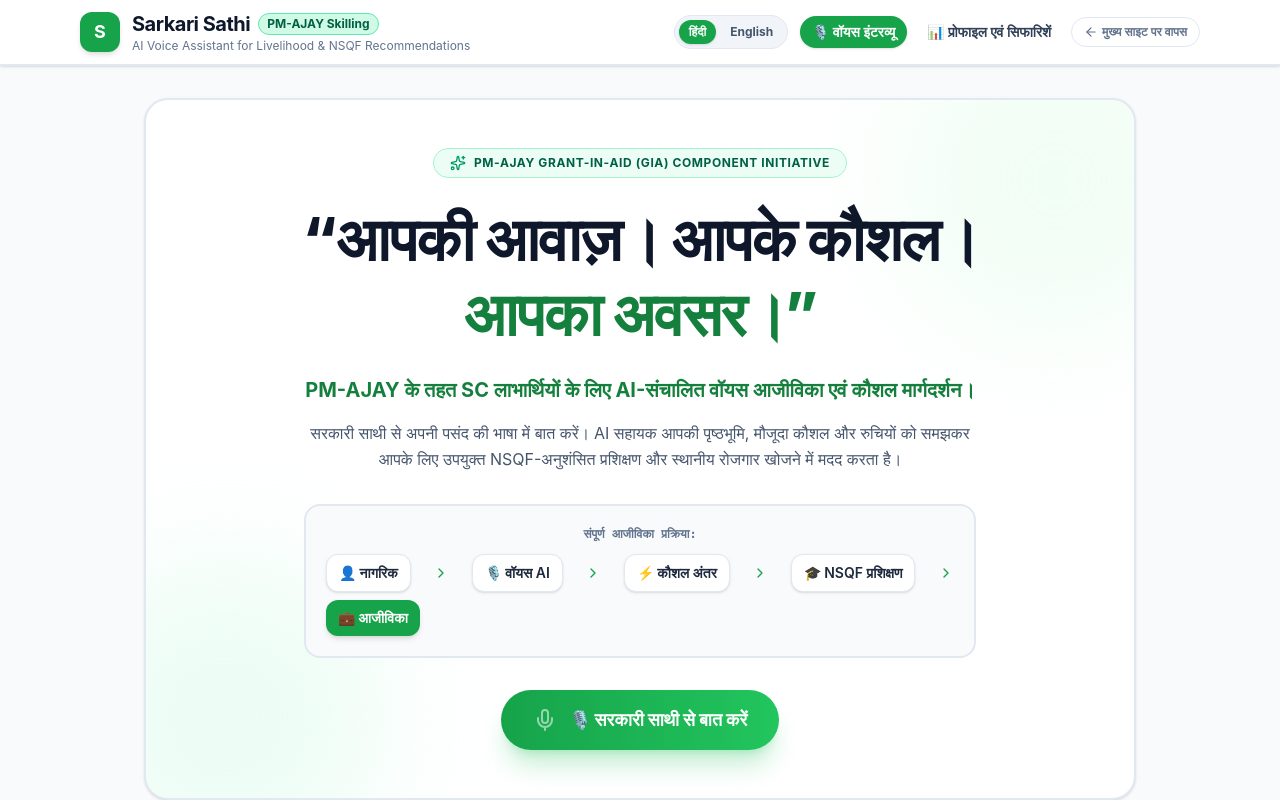
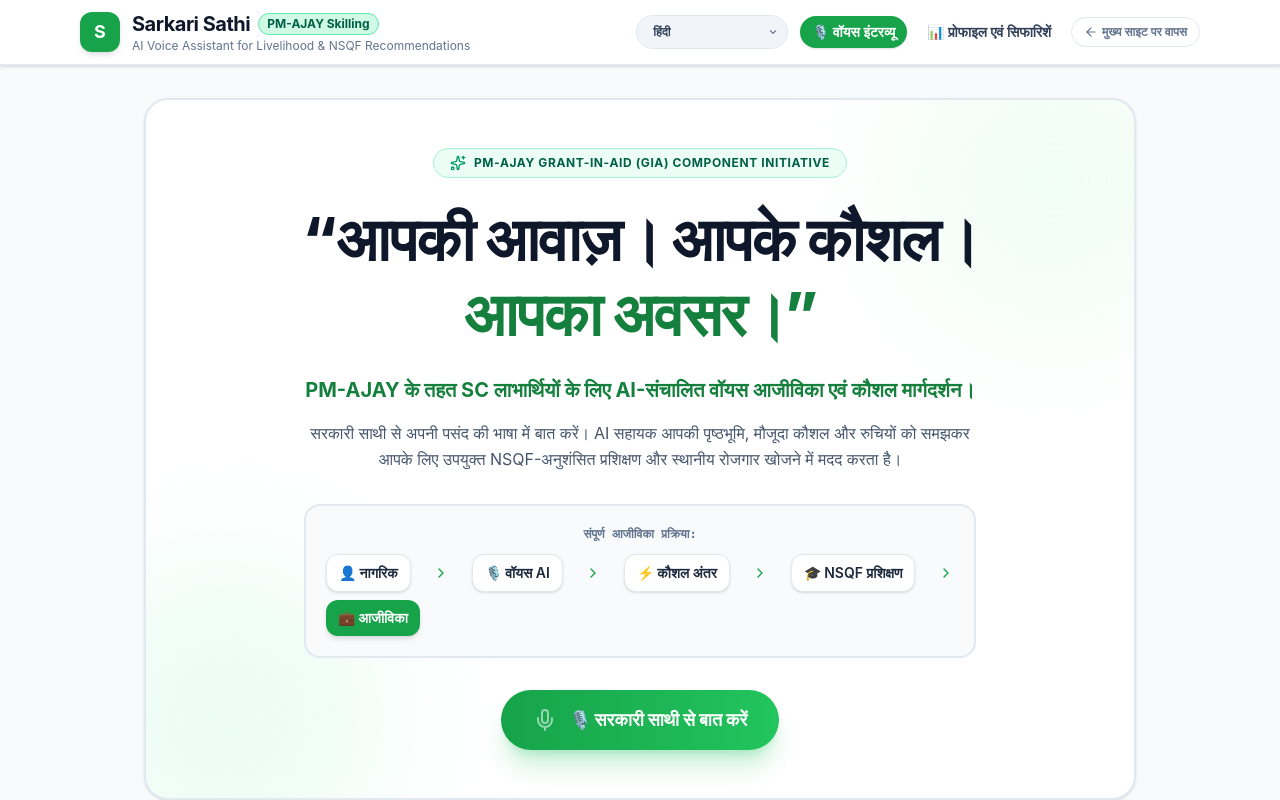
Before and after one commit to paritoshsen01/-sarkari-sathi, a React (Vite) app: page / in a window 1280 px wide. Both pictures are taken after a click on the button "PM-AJAY Skilling 🎙️". Shown: the top 800 px of the page. Built offline with nearby package versions, Linux system fonts and the light colour scheme.

Commit message:
fix: replace local Hindi/English buttons with full 13-language dropdown in PM-AJAY Skilling Portal

```diff
--- a/src/components/SihSkillingPortal.tsx
+++ b/src/components/SihSkillingPortal.tsx
@@ -12,7 +12,7 @@
   skillingQuestions,
   calculateDynamicScores
 } from '../data/sihSkillingData';
-import { type LanguageCode } from '../data/languages';
+import { type LanguageCode, languages } from '../data/languages';
 
 interface SihSkillingPortalProps {
   lang?: LanguageCode;
@@ -203,19 +203,21 @@
           {/* Nav Tabs & Language Toggle */}
           <div className="flex items-center gap-2">
 
-            <div className="flex items-center gap-1 bg-slate-100 p-1 rounded-full border border-slate-200 text-xs font-bold mr-1">
-              <button
-                onClick={() => setSelectedLang('hi')}
-                className={`px-2.5 py-1 rounded-full transition-all ${selectedLang === 'hi' ? 'bg-primary-600 text-white shadow-sm' : 'text-slate-600 hover:text-slate-900'}`}
+            <div className="relative flex items-center bg-slate-100 p-1 rounded-full border border-slate-200 text-xs font-bold mr-1">
+              <select
+                value={selectedLang}
+                onChange={(e) => setSelectedLang(e.target.value as LanguageCode)}
+                className="bg-transparent border-none focus:outline-none text-xs font-bold text-slate-700 cursor-pointer appearance-none px-3 py-1 pr-6"
               >
-                हिंदी
-              </button>
-              <button
-                onClick={() => setSelectedLang('en')}
-                className={`px-2.5 py-1 rounded-full transition-all ${selectedLang === 'en' ? 'bg-primary-600 text-white shadow-sm' : 'text-slate-600 hover:text-slate-900'}`}
-              >
-                English
-              </button>
+                {Object.values(languages).map((l) => (
+                  <option key={l.code} value={l.code}>
+                    {l.name}
+                  </option>
+                ))}
+              </select>
+              <div className="pointer-events-none absolute inset-y-0 right-0 flex items-center pr-2 text-slate-500">
+                <svg className="fill-current h-3 w-3" xmlns="http://www.w3.org/2000/svg" viewBox="0 0 20 20"><path d="M9.293 12.95l.707.707L15.657 8l-1.414-1.414L10 10.828 5.757 6.586 4.343 8z"/></svg>
+              </div>
             </div>
 
             <button
```
